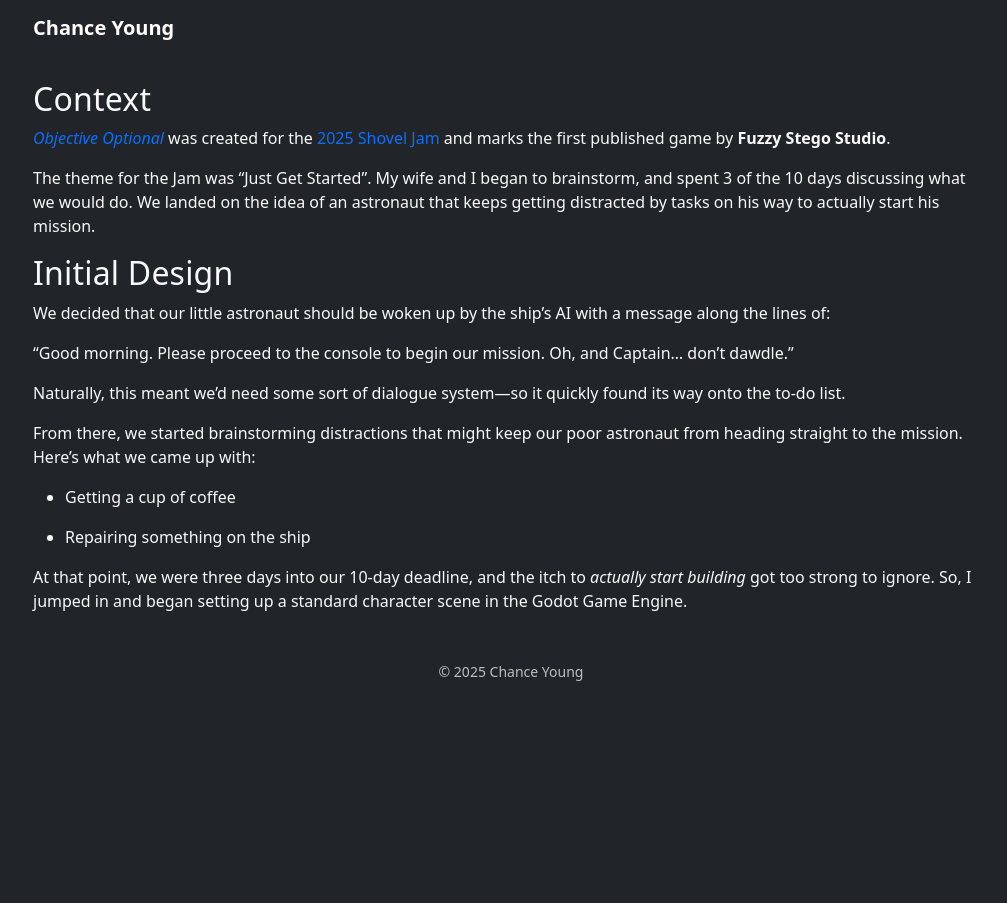
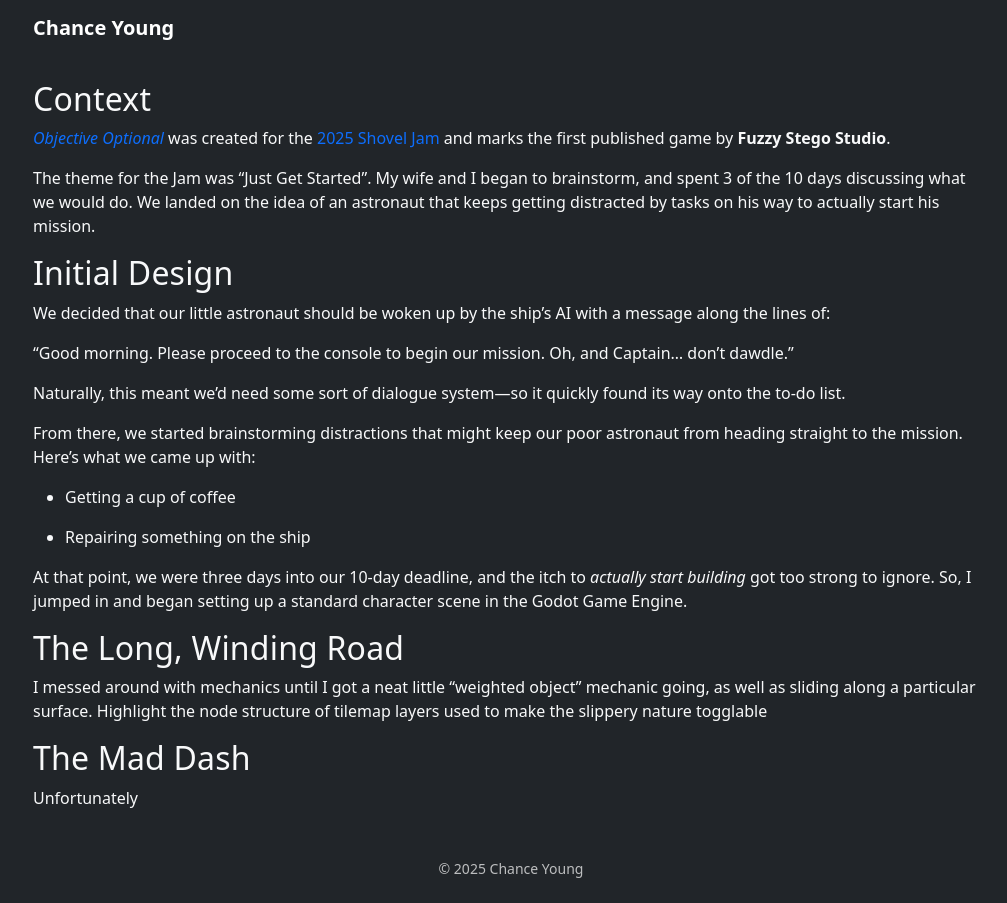
Before and after one commit to ChanceYoung/ChanceYoung.github.io, a Jekyll site: the page built from projects/objectiveoptional.md, in a window 1280 px wide. Shown: the whole page, without its empty margins (129-1136 px from the left). Built offline with Jekyll 4.4.1, drawn with Linux system fonts in a browser that asks for light colours.

Commit message:
projects/objectiveoptional.md updated from https://stackedit.io/

```diff
--- a/projects/objectiveoptional.md
+++ b/projects/objectiveoptional.md
@@ -31,10 +31,14 @@ From there, we started brainstorming distractions that might keep our poor astro
 
 At that point, we were three days into our 10-day deadline, and the itch to _actually start building_ got too strong to ignore. So, I jumped in and began setting up a standard character scene in the Godot Game Engine.
 
+## The Long, Winding Road
+I messed around with mechanics until I got a neat little "weighted object" mechanic going, as well as sliding along a particular surface. Highlight the node structure of tilemap layers used to make the slippery nature togglable
 
+## The Mad Dash
+Unfortunately
 
 
 <!--stackedit_data:
-eyJoaXN0b3J5IjpbLTE2MDc4ODk4NCwtMTA1MDY3MzQ3NSw2Nz
+eyJoaXN0b3J5IjpbMjAwMDQyNTM2MCwtMTA1MDY3MzQ3NSw2Nz
 Q3MzE0ODYsLTY1MzczMjQxMSw5OTEzNzM5ODNdfQ==
 -->
```
